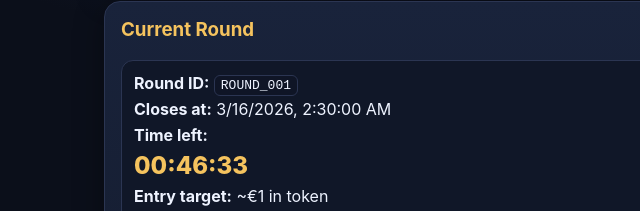
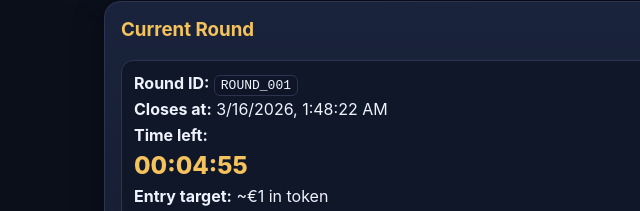
Before and after one commit to tinyaiapp-ui/tinyaiapp, a plain HTML site: page PayGame/index.html in a window 1280 px wide. Shown: the part 246-457 px from the top of the page, 0-640 px from the left. Drawn offline with Linux system fonts and the light colour scheme.

Commit message:
Set PayGame test round duration to 5 minutes from page load

```diff
--- a/PayGame/index.html
+++ b/PayGame/index.html
@@ -85,9 +85,8 @@
     const ROUND_ID = 'ROUND_001';
     const ENTRY_AMOUNT_TOKEN = 1;
 
-    // Set close time in CET/CEST by using ISO with timezone offset.
-    // Example: 2026-03-16T03:30:00+01:00
-    const ROUND_CLOSE_ISO = '2026-03-16T03:30:00+01:00';
+    // Quick test mode: round closes 5 minutes after page load.
+    const TEST_DURATION_MINUTES = 5;
 
     // Placeholder leaderboard
     const LEADERBOARD = [
@@ -98,7 +97,7 @@
       { wallet: 'H7...rTe', entries: 2 }
     ];
 
-    const closeAtMs = new Date(ROUND_CLOSE_ISO).getTime();
+    const closeAtMs = Date.now() + TEST_DURATION_MINUTES * 60 * 1000;
     const memo = `PAYGAME|${ROUND_ID}|ENTRY`;
 
     function buildPayUrl(){
```
